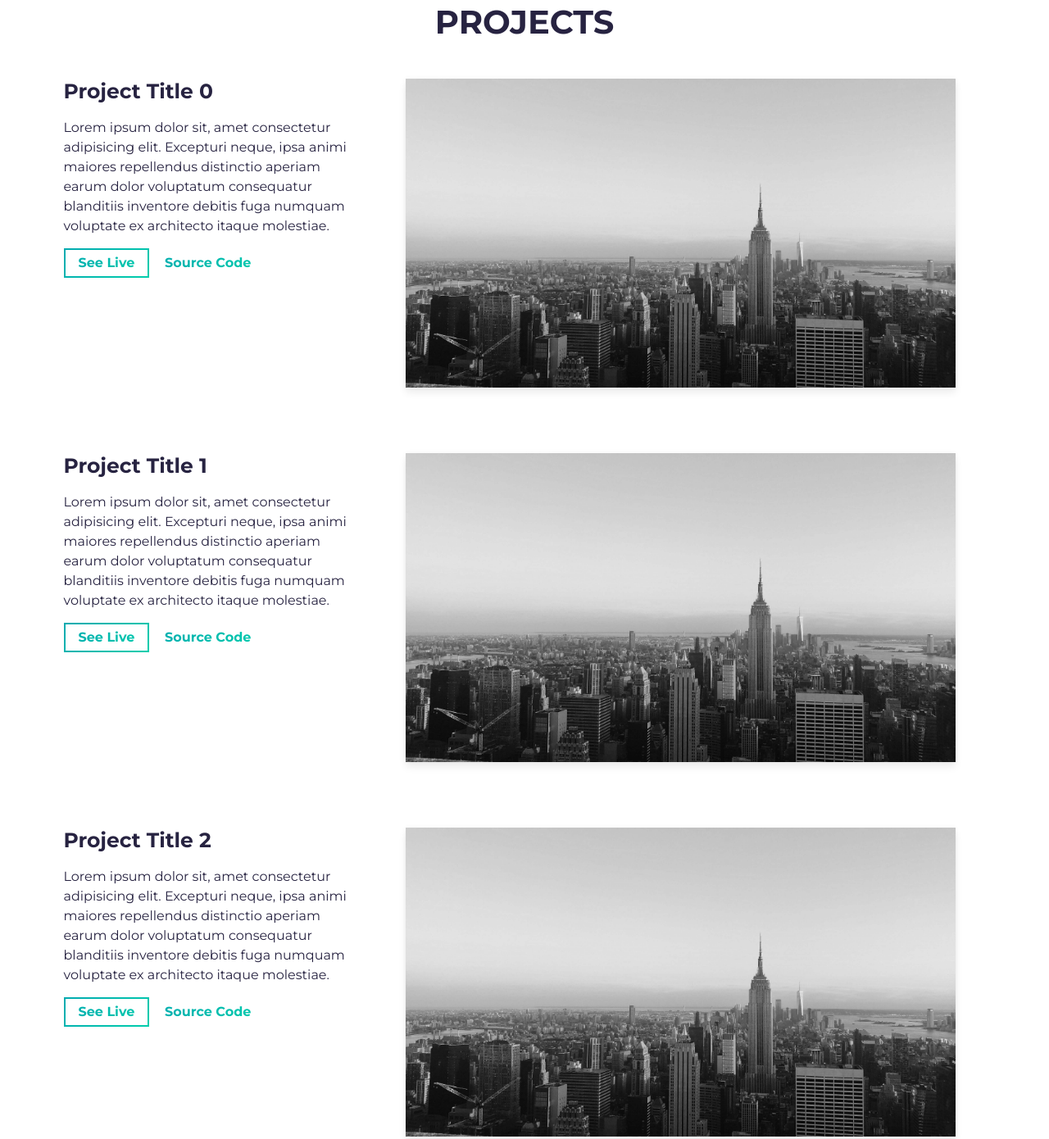
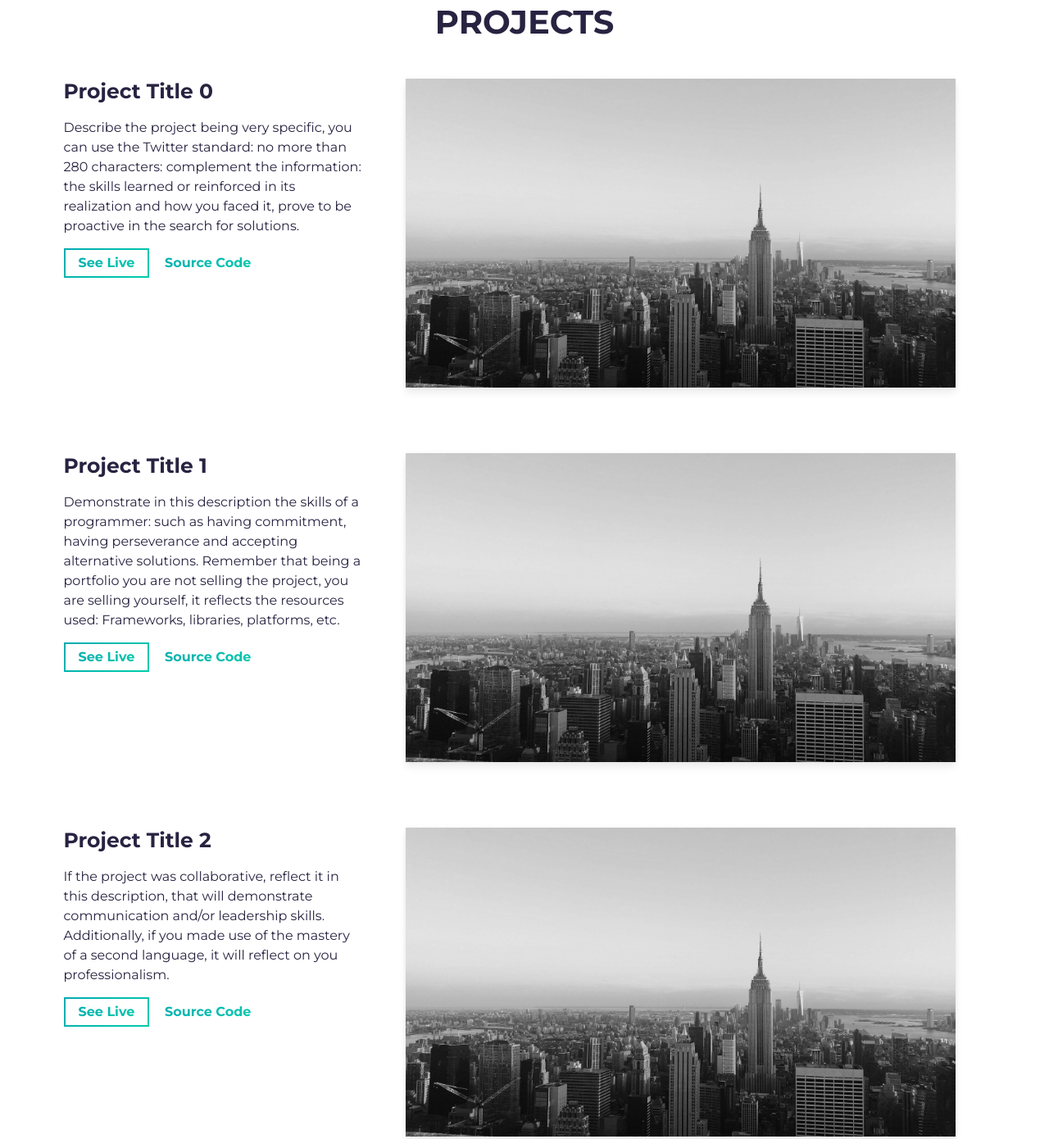
Before and after one commit to vincent-chpd/personal-portfolio, a website built with Parcel: page src/index.html in a window 1280 px wide. Shown: the part 1418-2808 px from the top of the page at 82% size. Built offline with nearby package versions, Linux system fonts and the light colour scheme.

Commit message:
Update: for a better description.

```diff
--- a/src/index.html
+++ b/src/index.html
@@ -115,11 +115,9 @@
                 <h3 class="project-wrapper__text-title">Project Title 0</h3>
                 <div>
                   <p class="mb-4">
-                    Lorem ipsum dolor sit, amet consectetur adipisicing elit.
-                    Excepturi neque, ipsa animi maiores repellendus distinctio
-                    aperiam earum dolor voluptatum consequatur blanditiis
-                    inventore debitis fuga numquam voluptate ex architecto
-                    itaque molestiae.
+                    Describe the project being very specific, you can use the Twitter standard: no more than 280 characters:
+                    complement the information: the skills learned or reinforced in its realization and how you faced it,
+                    prove to be proactive in the search for solutions.
                   </p>
                 </div>
                 <a
@@ -169,11 +167,9 @@
                 <h3 class="project-wrapper__text-title">Project Title 1</h3>
                 <div>
                   <p class="mb-4">
-                    Lorem ipsum dolor sit, amet consectetur adipisicing elit.
-                    Excepturi neque, ipsa animi maiores repellendus distinctio
-                    aperiam earum dolor voluptatum consequatur blanditiis
-                    inventore debitis fuga numquam voluptate ex architecto
-                    itaque molestiae.
+                    Demonstrate in this description the skills of a programmer: such as having commitment,
+                    having perseverance and accepting alternative solutions. Remember that being a portfolio you are not selling the project,
+                    you are selling yourself, it reflects the resources used: Frameworks, libraries, platforms, etc.
                   </p>
                 </div>
                 <a
@@ -223,11 +219,8 @@
                 <h3 class="project-wrapper__text-title">Project Title 2</h3>
                 <div>
                   <p class="mb-4">
-                    Lorem ipsum dolor sit, amet consectetur adipisicing elit.
-                    Excepturi neque, ipsa animi maiores repellendus distinctio
-                    aperiam earum dolor voluptatum consequatur blanditiis
-                    inventore debitis fuga numquam voluptate ex architecto
-                    itaque molestiae.
+                    If the project was collaborative, reflect it in this description, that will demonstrate communication and/or leadership skills.
+                    Additionally, if you made use of the mastery of a second language, it will reflect on you professionalism.
                   </p>
                 </div>
                 <a
```
